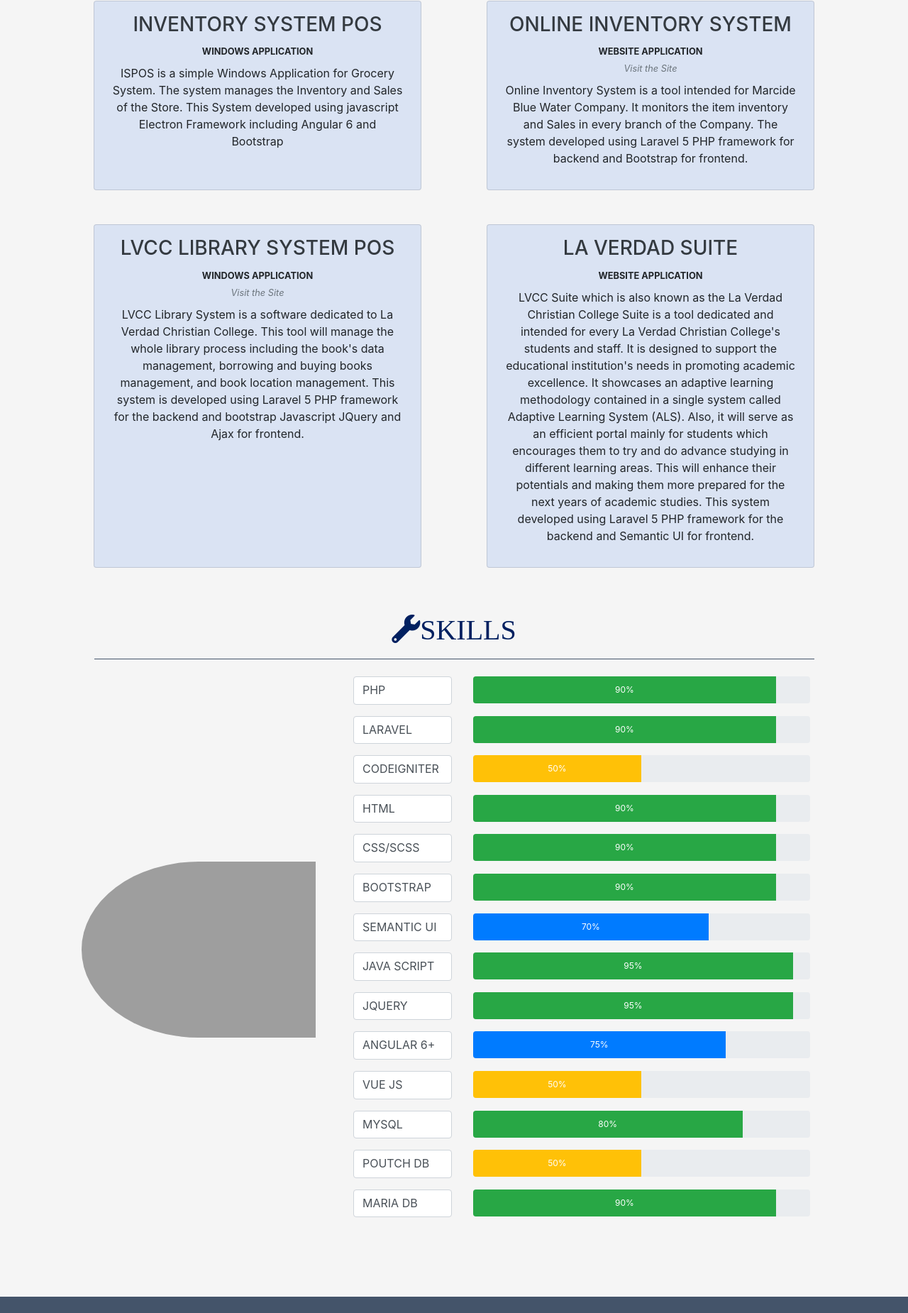
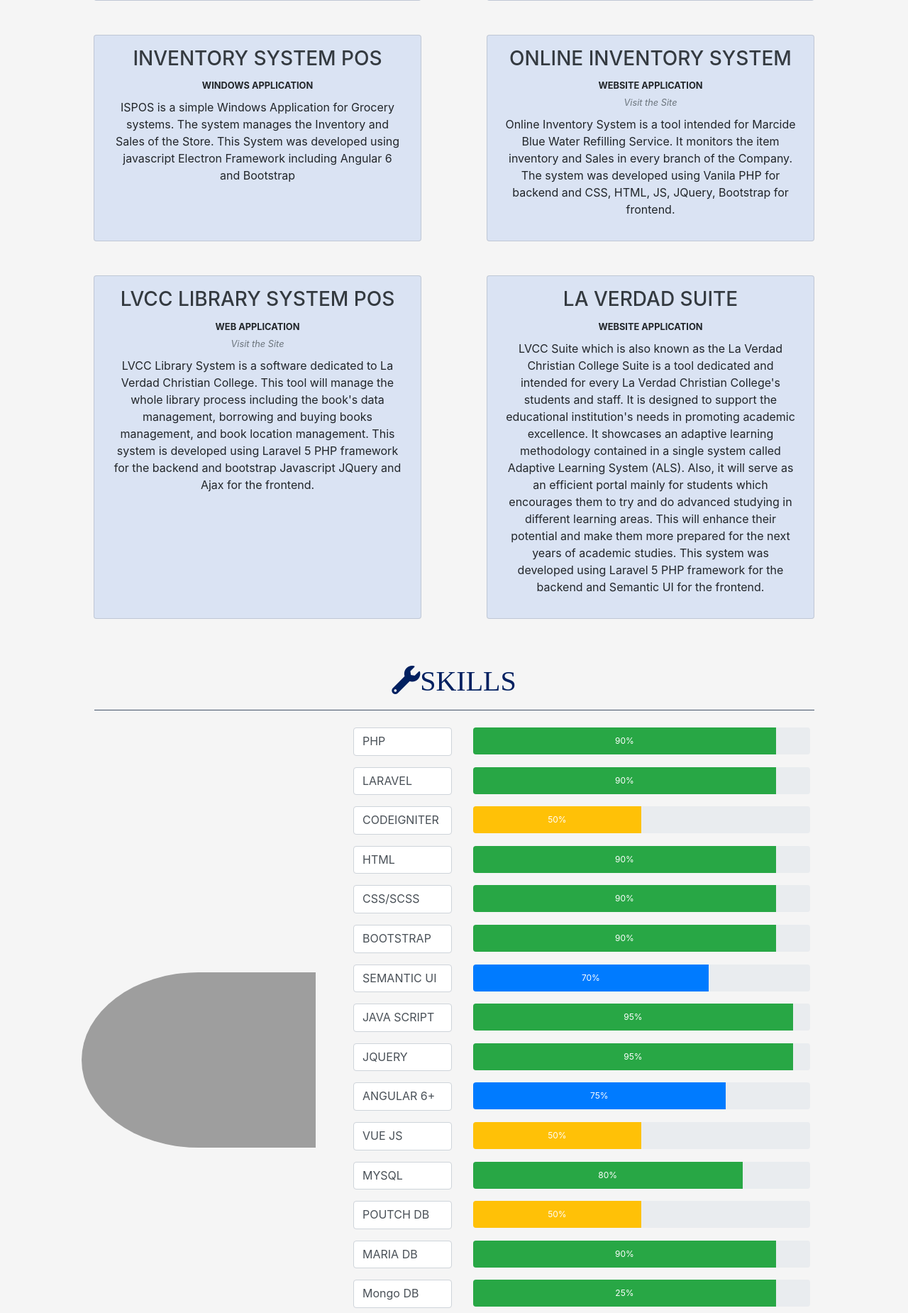
Before and after one commit to kentdayrit/kentdayrit.github.io, a PHP site: page / in a window 1280 px wide. Shown: the part 2285-4135 px from the top of the page at 71% size. Run offline with PHP 8.4, Linux system fonts and the light colour scheme; some libraries are stand-ins or nearby versions; grey boxes are pictures that could not be loaded.

Commit message:
content adjustment

```diff
--- a/app/pages/sections/experiences-section.php
+++ b/app/pages/sections/experiences-section.php
@@ -22,7 +22,7 @@
 		<div class="col-md-5 mt-5 p-3 mx-auto text-center border rounded-lg" style="background-color: #b4c7e7; color: #222a35;">
 			<i class="fas fa-briefcase display-4 mb-3"></i>
 			<h2 style="font-family: Arial">HIVE LABS TECHNOLOGY</h2>
-			<h5>WEB DEVELOPER | MENTOR</h5>
+			<h5>WEB DEVELOPER | MENTOR | PRODUCT LEAD</h5>
 			<span><i>JULY 2020 - CURRENT</i></span>
 		</div>
 	</div>
--- a/app/pages/sections/projects-section.php
+++ b/app/pages/sections/projects-section.php
@@ -12,11 +12,10 @@
 			<span><b>SCHOOL MANAGEMENT SYSTEM</b></span>
 			<span><small><i><a href="http://lvcc-online-admission-system.herokuapp.com/login" target="_blank" class="text-secondary">Visit the Site</a></i></small></span>
 			<p class="ml-2 mr-2 mt-2">
-				This system was dedicated to La Verdad Christian College for the fast and effective online admission process for the aspiring students.
-				It minimizes the student's burden going to the school when they are applying for the school scholarship.
-				The system collect the credentials and information of the student including the document requirements for the scholarship.
-				The system has a buildin notification that helps the student to inform regarding to there application.
-				The system covers the whole admission process and ready for enrollment API extension.
+				This system was dedicated to La Verdad Christian College for the fast and effective online admission process for aspiring students.
+                It minimizes the student's burden going to the school when they are applying for the school scholarship. It collects the credentials and information of the student including the documentation requirements.
+                The system has a build notification by email that helps the student to information regarding their application.
+                The system covers the whole admission process and is ready for enrollment API extension.
 			</p>
 		</div>
 		<div class="col-md-5 text-center mx-auto mt-5 p-3 card card-body" style="background-color: #dae3f3;">
@@ -24,9 +23,9 @@
 			<span><small><b>E-COMMERCE WEBSITE</b></small></span>
 			<!-- <span><small><i><a href="http://gctrader.com.au/" target="_blank" class="text-secondary">Visit the Site</a></i></small></span> -->
 			<p class="ml-2 mr-2 mt-2">
-				GCTrader is a hybrid e-commerce website the system features the typical buy and sell functionalities and auction functionality.
+				GCTrader is an e-commerce website the system features the typical buy and sell and auction functionality.
                 This system was developed using Laravel 6 for backend and javascript, jquery, CSS, bootstrap, and tailwind for frontend.
-				Also, the system uses AWS for the server and file storage.
+                Also, the system uses AWS for server and file storage.
 			</p>
 		</div>
 		<div class="col-md-5 text-center mx-auto mt-5 p-3 card card-body" style="background-color: #dae3f3;">
@@ -36,7 +35,7 @@
 			<p class="ml-2 mr-2 mt-2 ">
 				Lucky Fubs is an Enterprise Resource Planning Management System Intended for Lucky FubsClothes Manufacturing Company.
                 This will monitor the Clothes making process, Employment, Inventory, Payroll, etc.
-				This system developed using Codeigniter for backend, Nodejs, and JSON for API, and Bootstrap, Javascript, JQuery and Ajax for frontend
+                This system was developed using Codeigniter for backend, Nodejs, and JSON for API, and Bootstrap, Javascript, JQuery, and Ajax for frontend
 			</p>
 		</div>
 		<div class="col-md-5 text-center mx-auto mt-5 p-3 card card-body" style="background-color: #dae3f3;">
@@ -45,9 +44,9 @@
 			<!-- <span><small><i><a href="http://booble.com.au/" target="_blank" class="text-secondary">Visit the Site</a></i></small></span> -->
 			<p class="ml-2 mr-2 mt-2 ">
 				Booble is an e-commerce website intended for a business located in Australia.
-				The system featuring the Login and Register function with an online booking for the services you need and also an online payment.
+                The system features the Login and Register function with an online booking for the services you need and also an online payment.
                 The website has an admin dashboard for sales, transactions, and business statistics monitoring.
-				The system developed using Laravel 5 for backend and js jquery bootstrap for frontend development.
+                The system was developed using Laravel 5 for the backend and js jquery bootstrap for frontend development.
 			</p>
 		</div>
 		<div class="col-md-5 text-center mx-auto mt-5 p-3 card card-body" style="background-color: #dae3f3;">
@@ -55,9 +54,9 @@
 			<span><small><b>WINDOWS APPLICATION</b></small></span>
 			<!-- <span><small><i><a href="" target="_blank" class="text-secondary">Visit the Site</a></i></small></span> -->
 			<p class="ml-2 mr-2 mt-2 ">
-				ISPOS is a simple Windows Application for Grocery System.
+				ISPOS is a simple Windows Application for Grocery systems.
                 The system manages the Inventory and Sales of the Store.
-				This System developed using javascript Electron Framework including Angular 6 and Bootstrap
+                This System was developed using javascript Electron Framework including Angular 6 and Bootstrap
 			</p>
 		</div>
 		<div class="col-md-5 text-center mx-auto mt-5 p-3 card card-body" style="background-color: #dae3f3;">
@@ -65,19 +64,19 @@
 			<span><small><b>WEBSITE APPLICATION</b></small></span>
 			<span><small><i><a href="https://inventory-system-marcide-blue.000webhostapp.com/index.php" target="_blank" class="text-secondary">Visit the Site</a></i></small></span>
 			<p class="ml-2 mr-2 mt-2 ">
-				Online Inventory System is a tool intended for Marcide Blue Water Company.
+				Online Inventory System is a tool intended for Marcide Blue Water Refilling Service.
                 It monitors the item inventory and Sales in every branch of the Company.
-				The system developed using Laravel 5 PHP framework for backend and Bootstrap for frontend.
+                The system was developed using Vanila PHP for backend and CSS, HTML, JS, JQuery, Bootstrap for frontend.
 			</p>
 		</div>
 		<div class="col-md-5 text-center mx-auto mt-5 p-3 card card-body" style="background-color: #dae3f3;">
 			<h3 class="text-dark">LVCC LIBRARY SYSTEM POS</h3>
-			<span><small><b>WINDOWS APPLICATION</b></small></span>
+			<span><small><b>WEB APPLICATION</b></small></span>
 			<span><small><i><a href="http://lvcc-library-system.herokuapp.com/" target="_blank" class="text-secondary">Visit the Site</a></i></small></span>
 			<p class="ml-2 mr-2 mt-2 ">
 				LVCC Library System is a software dedicated to La Verdad Christian College.
                 This tool will manage the whole library process including the book's data management, borrowing and buying books management, and book location management.
-				This system is developed using Laravel 5 PHP framework for the backend and bootstrap Javascript JQuery and Ajax for frontend.
+                This system is developed using Laravel 5 PHP framework for the backend and bootstrap Javascript JQuery and Ajax for the frontend.
 			</p>
 		</div>
 		<div class="col-md-5 text-center mx-auto mt-5 p-3 card card-body" style="background-color: #dae3f3;">
@@ -88,9 +87,9 @@
 				LVCC Suite which is also known as the La Verdad Christian College Suite is a tool dedicated and intended for every La Verdad Christian College's students and staff.
                 It is designed to support the educational institution's needs in promoting academic excellence.
                 It showcases an adaptive learning methodology contained in a single system called Adaptive Learning System (ALS).
-				Also, it will serve as an efficient portal mainly for students which encourages them to try and do advance studying in different learning areas.
-				This will enhance their potentials and making them more prepared for the next years of academic studies.
-				This system developed using Laravel 5 PHP framework for the backend and Semantic UI for frontend.
+                Also, it will serve as an efficient portal mainly for students which encourages them to try and do advanced studying in different learning areas.
+                This will enhance their potential and make them more prepared for the next years of academic studies.
+                This system was developed using Laravel 5 PHP framework for the backend and Semantic UI for the frontend.
 			</p>
 		</div>
 	</div>
--- a/app/pages/sections/skills-section.php
+++ b/app/pages/sections/skills-section.php
@@ -178,6 +178,42 @@
 					</div>
 				</div>
 			</div>
+			<div class="row m-2">
+				<div class="col-md-3">
+					<label class="form-control" for="MARIA DB">Mongo DB</label>
+				</div>
+				<div class="col-md-9">
+					<div class="progress" style="height:80%;">
+						<div class="progress-bar bg-success" role="progressbar" aria-valuenow="25" aria-valuemin="0" aria-valuemax="100" style="width:90%">
+							25%
+						</div>
+					</div>
+				</div>
+			</div>
+			<div class="row m-2">
+				<div class="col-md-3">
+					<label class="form-control" for="MARIA DB">Node JS</label>
+				</div>
+				<div class="col-md-9">
+					<div class="progress" style="height:80%;">
+						<div class="progress-bar bg-success" role="progressbar" aria-valuenow="30" aria-valuemin="0" aria-valuemax="100" style="width:90%">
+							30%
+						</div>
+					</div>
+				</div>
+			</div>
+			<div class="row m-2">
+				<div class="col-md-3">
+					<label class="form-control" for="MARIA DB">Express JS</label>
+				</div>
+				<div class="col-md-9">
+					<div class="progress" style="height:80%;">
+						<div class="progress-bar bg-success" role="progressbar" aria-valuenow="25" aria-valuemin="0" aria-valuemax="100" style="width:90%">
+							25%
+						</div>
+					</div>
+				</div>
+			</div>
 		</div>
 	</div>
 </section>
```
Lines whose indentation alone changed are shown as unchanged.
